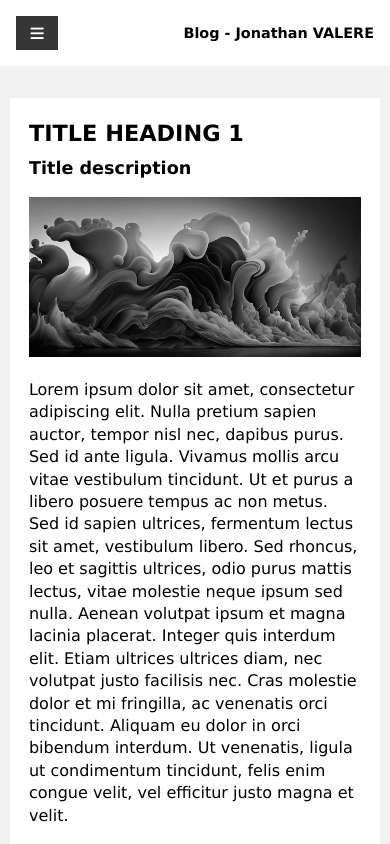
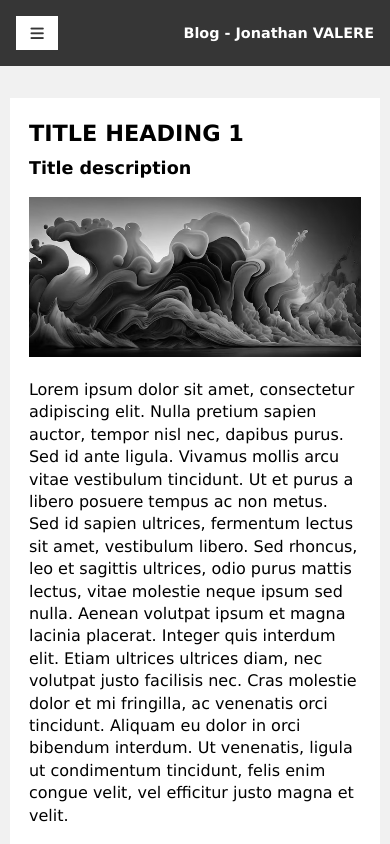
Before and after one commit to jonathanValere/blog-app, a React (Vite) app: page / in a window 390 px wide. Shown: the top 844 px of the page. Built offline with nearby package versions, Linux system fonts and the light colour scheme; the HTML template or start-up script is replaced by a standard one.

Commit message:
header colors changed

```diff
--- a/src/components/Header/Header.css
+++ b/src/components/Header/Header.css
@@ -42,14 +42,16 @@ header p {
     position: fixed;
     top: 0;
     z-index: 1;
+    background-color: #363636;
+    color: #fff;
   }
 
   header .container i {
     display: inherit;
     font-size: 95%;
-    background-color: #363636;
+    background-color: #fff;
     padding: 0.6rem 0.9rem;
-    color: #fff;
+    color: #363636;
   }
 
   h1 {
```
